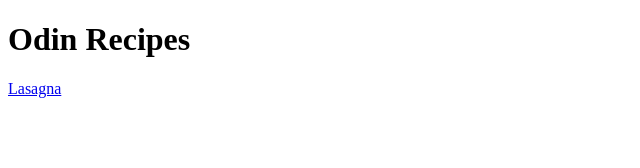
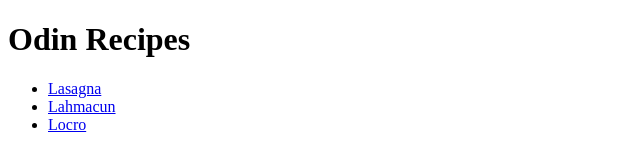
Before and after one commit to rmnxg/odin-recipes, a plain HTML site: page index.html in a window 1280 px wide. Shown: the whole page, without its empty margins (0-640 px from the left). Drawn offline with Linux system fonts and the light colour scheme.

Commit message:
Add locro and lahmacun in the Odin Recipes section

```diff
--- a/index.html
+++ b/index.html
@@ -7,6 +7,10 @@
 
     <body>
         <h1>Odin Recipes</h1>
-        <a href="recipes/lasagna.html">Lasagna</a>
+        <ul>
+            <li><a href="recipes/lasagna.html">Lasagna</a></li>
+            <li><a href="recipes/lahmacun.html">Lahmacun</a></li>
+            <li><a href="recipes/locro.html">Locro</a></li>
+        </ul>
     </body>
 </html>
```
